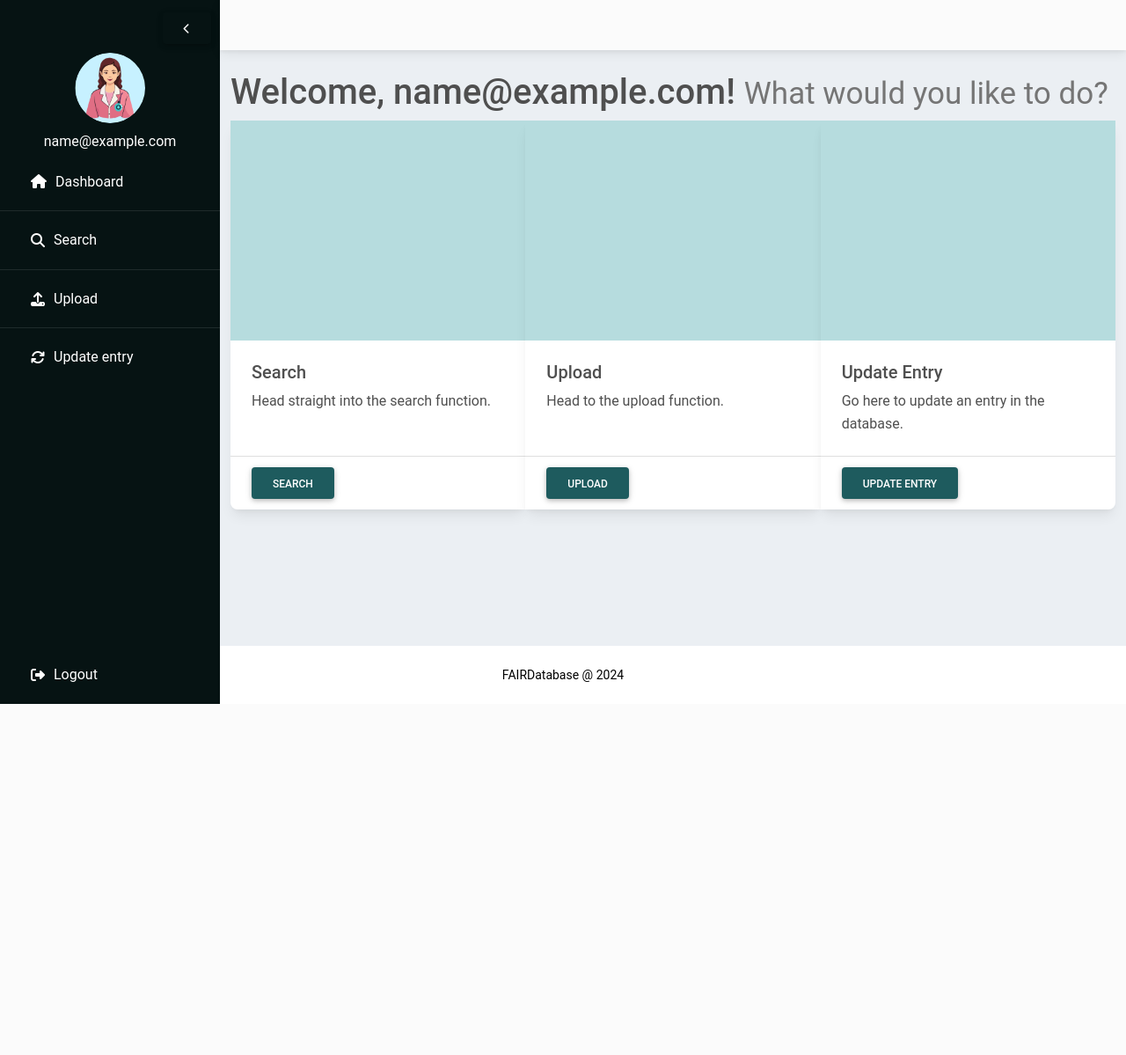
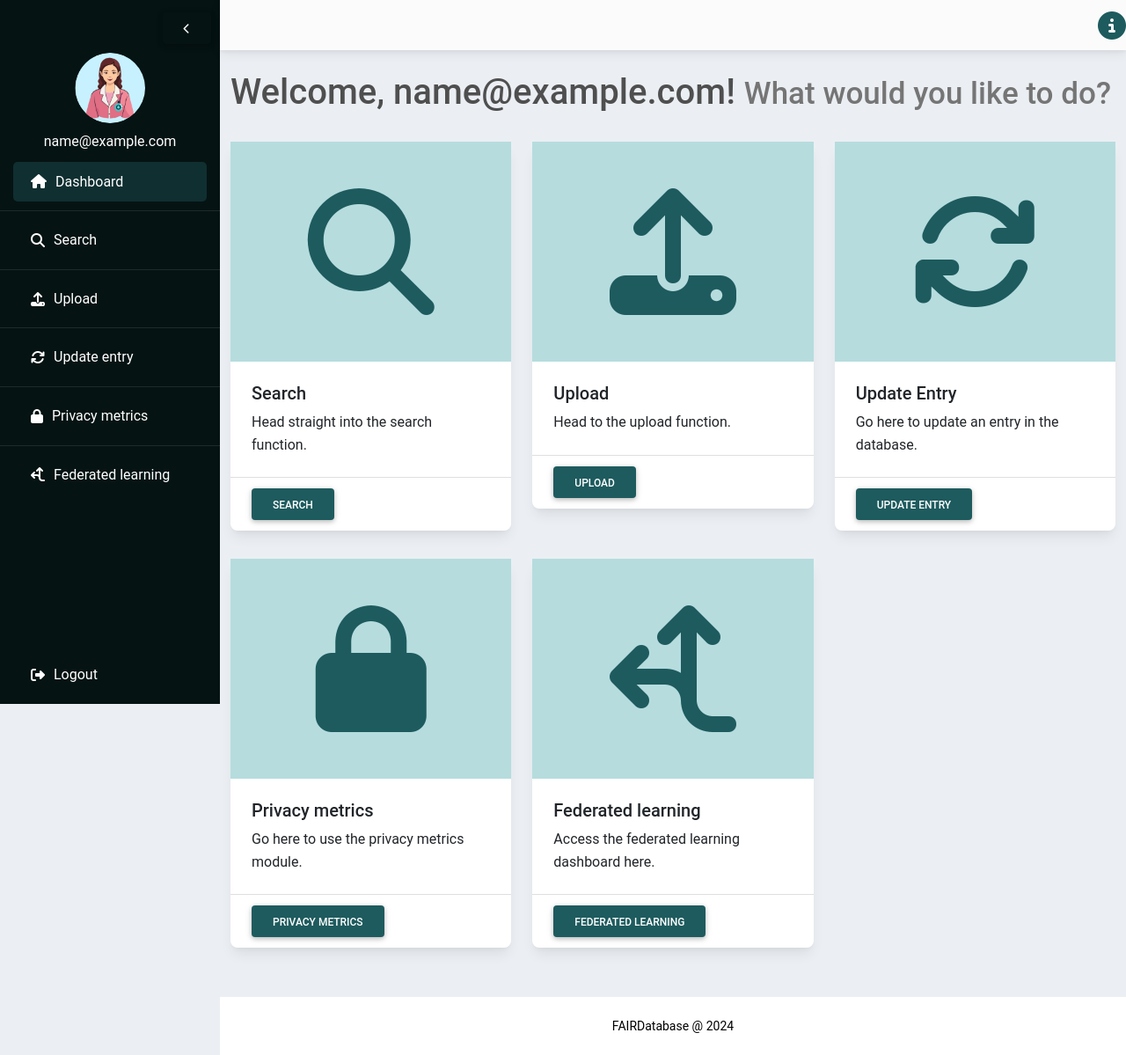
Before and after one commit to SheratonMV/FAIRDatabase, a Flask app: page /dashboard in a window 1280 px wide. Shown: the whole page at 88% size. Before the commit the page ends 800 px from the top, so only its background shows below. Run offline with Flask 3, Linux system fonts and the light colour scheme; the visitor is signed in with stand-in values (Sample User, id 1); some libraries are stand-ins or nearby versions.

Commit message:
Final large update
- Added federated learning and privacy metrics pages and routes
- added navigation indicators in sidebar
- added information icon and documentation page
- added input form upload

```diff
--- a/app.py
+++ b/app.py
@@ -95,7 +95,7 @@ def dashboard():
     if 'user' in session:
         user_email = session['email']
 
-        return render_template('dashboard.html', user_email=user_email)
+        return render_template('dashboard.html', user_email=user_email,current_path=request.path)
     else:
         return redirect('/')
 
@@ -108,9 +108,9 @@ def upload():
             uploaded_file = request.files['file']
 
             if uploaded_file.filename == '':
-                return render_template('upload.html', error_message='No file selected.', user_email=user_email)
+                return render_template('upload.html', error_message='No file selected.', user_email=user_email, current_path=request.path)
             elif not uploaded_file and uploaded_file.filename.endswith('.csv'):
-                return render_template('upload.html', error_message='Invalid file format. Please upload a .txt file.', user_email=user_email)
+                return render_template('upload.html', error_message='Invalid file format. Please upload a .txt file.', user_email=user_email, current_path=request.path)
 
             elif uploaded_file and uploaded_file.filename.endswith('.csv'):
                 upload_timer = time.time()
@@ -221,7 +221,7 @@ def upload():
 
                 return "File uploaded successfully."
         else:
-            return render_template('upload.html', user_email=user_email)
+            return render_template('upload.html', user_email=user_email, current_path=request.path)
     else:
         return redirect('/')
 
@@ -247,7 +247,7 @@ def search():
             # Render template with table names
             upload_timer = str(round(time.time() - upload_timer, 2))
             print(f"--- {upload_timer.replace('.', ',')[:5]} seconds, ")
-            return render_template('search.html', table_names=table_names, user_email=user_email)
+            return render_template('search.html', table_names=table_names, user_email=user_email, current_path=request.path)
 
         elif request.method == 'POST':
             if 'Download' not in request.form:
@@ -278,7 +278,8 @@ def search():
 
                 database_connection.close()
 
-                return render_template('search.html', search_results=search_results, search_term=search_term, table_names=table_names, user_email=user_email)
+                return render_template('search.html', search_results=search_results, search_term=search_term,
+                                       table_names=table_names, user_email=user_email, current_path=request.path)
             if 'Download' in request.form:
                 return redirect(url_for('display'))
 
@@ -419,7 +420,7 @@ def update():
             # query = f"UPDATE _realtime. SET {column_name} = ? WHERE rowid = {row_id}]"
             # f"SELECT column_name FROM information_schema.columns WHERE table_schema = '_realtime' AND table_name = '{table}'"
             # f"SELECT table_name, column_name FROM information_schema.columns WHERE column_name like '%{search_term[0]}%'"
-            return render_template("update.html", user_email = user_email)
+            return render_template("update.html", user_email = user_email, current_path=request.path)
     else:
         return redirect("/")
 
@@ -472,7 +473,7 @@ def table_preview():
         return render_template('table_preview.html', tables=tables_html, table_name=table_name, search_term=search_term,
                                stats_rows=stats_rows, stats_columns=stats_columns, metadata_stats=metadata_stats,
                                metadata_count = metadata_count, metadata_unique = metadata_unique, metadata_top = metadata_top,
-                               metadata_frequency = metadata_frequency, user_email = user_email)
+                               metadata_frequency = metadata_frequency, user_email = user_email, current_path=request.path)
 
 
 @app.route('/logout')
@@ -480,5 +481,32 @@ def logout():
     session.pop('user', None)
     return redirect('/')
 
+@app.route('/privacy_metrics')
+def privacy_metrics():
+    if 'user' in session:
+        user_email = session['email']
+
+        return render_template('privacy_metrics.html', user_email=user_email,current_path=request.path)
+    else:
+        return redirect('/')
+
+@app.route('/federated_learning')
+def federated_learning():
+    if 'user' in session:
+        user_email = session['email']
+
+        return render_template('federated_learning.html', user_email=user_email,current_path=request.path)
+    else:
+        return redirect('/')
+
+@app.route('/documentation')
+def documentation():
+    if 'user' in session:
+        user_email = session['email']
+
+        return render_template('documentation.html', user_email=user_email,current_path=request.path)
+    else:
+        return redirect('/')
+
 if __name__ == '__main__':
     app.run(debug=True)
--- a/static/script.js
+++ b/static/script.js
@@ -120,7 +120,9 @@ document.addEventListener('DOMContentLoaded', function () {
 function validateForm() {
     var reference = document.getElementById("reference").value;
     var description = document.getElementById("description").value;
+    var relational = document.getElementById("relational").value;
     var fileInput = document.getElementById("file-input");
+
     var filePath = fileInput.value;
     var allowedExtensions = /(\.csv)$/i;
 
@@ -137,6 +139,12 @@ function validateForm() {
     } else {
       $('#description-error').hide();
     }
+    if (relational === "") {
+      $('#relational-error').show();
+      return false;
+    } else {
+      $('#relational-error').hide();
+    }
 
     if (!filePath) {
       $('#file-error').show();
@@ -151,13 +159,12 @@ function validateForm() {
       return false;
     }
 
-    $('#myModal').modal('show');
+    $('#uploadModal').modal('show');
     return true;
   }
 
 // Close form and upload
   function uploadAndCloseForm() {
-
   var formData = new FormData($("#upload-form")[0]);
 
   $.ajax({
@@ -195,7 +202,7 @@ $(document).ready(function() {
 
 // Close upload form
 function closeUploadForm() {
-    $('#myModal').modal('hide');
+    $('#uploadModal').modal('hide');
 }
 
 
@@ -254,3 +261,10 @@ function downloadAndCloseSearchForm() {
     $('#searchModal').modal('hide');
   }, 200);
 }
+
+// Set focus search bar shortcut
+
+
+// Enable tooltips
+const tooltipTriggerList = document.querySelectorAll('[data-bs-toggle="tooltip"]')
+const tooltipList = [...tooltipTriggerList].map(tooltipTriggerEl => new bootstrap.Tooltip(tooltipTriggerEl))
--- a/static/styles.css
+++ b/static/styles.css
@@ -68,6 +68,21 @@
   border-color: #1E5B5E !important;
   border-width: 2px !important;
   box-shadow: inset 0 1px 1px rgba(0, 0, 0, 0.075), 0 0 8px rgba(0, 0, 0, 0.1) !important;
+}
+
+/* Navbar information icon */
+.navbar .info-icon {
+  font-size: 1.5rem;
+  color: #1E5B5E;
+  position: absolute;
+  right: 0.1px;
+  top: 50%;
+  transform: translateY(-50%);
+}
+@media (min-width: 992px) {
+  .navbar .info-icon {
+     font-size: 2rem;
+  }
 }
 
 /* Sticky footer */
@@ -165,6 +180,17 @@ body {
   width: 100%;
   height: 250px;
   background-color: #B6DCDE;
+  display: flex;
+  justify-content: center;
+  align-items: center;
+}
+
+.card-color-box i {
+  font-size: 900%;
+  color: #1E5B5E;
+  /* border: 5px solid #1E5B5E;
+  border-radius: 30%;
+  padding: 35px;  */
 }
 
 /* Progress bar */
--- a/templates/dashboard.html
+++ b/templates/dashboard.html
@@ -6,10 +6,14 @@
    <h1>Welcome, {{ user_email }}!
       <small class="text-muted">What would you like to do?</small>
    </h1>
-   <div></div>
-   <div class="card-group">
+   <div style="height:3vh;"></div>
+   <div class="container">
+      <div class="row">
+         <div class="col-md-4 mb-3">
             <div class="card">
-         <div class="card-color-box"></div>
+               <div class="card-color-box">
+                  <i class="fa-solid fa-magnifying-glass"></i>
+               </div>
                <div class="card-body">
                   <h5 class="card-title">Search</h5>
                   <p class="card-text">Head straight into the search function.</p>
@@ -18,8 +22,12 @@
                   <a href="\search" role="button" class="btn btn-primary-custom">Search</a>
                </div>
             </div>
+         </div>
+         <div class="col-md-4 mb-3">
             <div class="card">
-         <div class="card-color-box"></div>
+               <div class="card-color-box">
+                  <i class="fa-solid fa-upload"></i>
+               </div>
                <div class="card-body">
                   <h5 class="card-title">Upload</h5>
                   <p class="card-text">Head to the upload function. </p>
@@ -28,8 +36,12 @@
                   <a href="\upload" role="button" class="btn btn-primary-custom">Upload</a>
                </div>
             </div>
+         </div>
+         <div class="col-md-4 mb-3">
             <div class="card">
-         <div class="card-color-box"></div>
+               <div class="card-color-box">
+                  <i class="fa-solid fa-arrows-rotate"></i>
+               </div>
                <div class="card-body">
                   <h5 class="card-title">Update Entry</h5>
                   <p class="card-text">Go here to update an entry in the database.</p>
@@ -40,4 +52,40 @@
             </div>
          </div>
       </div>
+      <div class="row mt-3">
+         <div class="col-md-4 mb-3">
+            <div class="card">
+               <div class="card-color-box">
+                  <i class="fa-solid fa-lock"></i>
+               </div>
+               <div class="card-body">
+                  <h5 class="card-title">Privacy metrics</h5>
+                  <p class="card-text">Go here to use the privacy metrics module.</p>
+               </div>
+               <div class="card-footer">
+                  <a href="\privacy_metrics" role="button" class="btn btn-primary-custom">Privacy metrics</a>
+               </div>
+            </div>
+         </div>
+         <div class="col-md-4 mb-3">
+            <div class="card">
+               <div class="card-color-box">
+                  <i class="fa-solid fa-arrows-split-up-and-left"></i>
+               </div>
+               <div class="card-body">
+                  <h5 class="card-title">Federated learning</h5>
+                  <p class="card-text">Access the federated learning dashboard here.</p>
+               </div>
+               <div class="card-footer">
+                  <a href="\federated_learning" role="button" class="btn btn-primary-custom">Federated learning</a>
+               </div>
+            </div>
+         </div>
+         <div class="col-md-4 mb-3">
+            <!-- 6th card goes here -->
+         </div>
+      </div>
+   </div>
+
+<div style="height:5vh;"></div>
 {% endblock %}
--- a/templates/layout.html
+++ b/templates/layout.html
@@ -6,7 +6,7 @@
       <title>{% block title %}FAIRMicrobiome{% endblock %}</title>
       <link rel="shortcut icon" href="{{ url_for('static', filename='img/metahealth_small.png') }}">
       <!-- Bootstrap CSS, MDB CSS, Custom CSS, Font Awesome -->
-      <link rel="stylesheet" href="https://stackpath.bootstrapcdn.com/bootstrap/4.5.2/css/bootstrap.min.css" integrity="sha384-JcKb8q3iqJ61gNV9KGb8thSsNjpSL0n8PARn9HuZOnIxN0hoP+VmmDGMN5t9UJ0Z" crossorigin="anonymous" />
+      <link href="https://cdn.jsdelivr.net/npm/bootstrap@5.3.3/dist/css/bootstrap.min.css" rel="stylesheet" integrity="sha384-QWTKZyjpPEjISv5WaRU9OFeRpok6YctnYmDr5pNlyT2bRjXh0JMhjY6hW+ALEwIH" crossorigin="anonymous">
       <link rel="stylesheet" href="https://cdnjs.cloudflare.com/ajax/libs/font-awesome/4.7.0/css/font-awesome.min.css" />
       <link href="https://cdnjs.cloudflare.com/ajax/libs/mdb-ui-kit/3.6.0/mdb.min.css" rel="stylesheet" />
       <link rel="stylesheet" href="static/styles.css">
@@ -23,34 +23,46 @@
          </div>
          <ul class="navbar-nav flex-grow-1">
             <li class="nav-item">
-               <a class="nav-link active" aria-current="page" href="/dashboard">
+               <a class="nav-link" {% if current_path == '/dashboard' %} style="background-color: #102F31;" {% endif %} href="/dashboard">
                <i class="fa-solid fa-house"></i>
                <span class="sidebar-text">Dashboard</span>
                </a>
             </li>
             <li class="nav-item">
-               <a class="nav-link" href="/search">
+               <a class="nav-link" {% if current_path == '/search'%}style="background-color: #102F31;"{% endif %} {% if current_path == '/table_preview' %}style="background-color: #102F31;"{% endif %} href="/search">
                <i class="fas fa-search"></i>
                <span class="sidebar-text">Search</span>
                </a>
             </li>
             <li class="nav-item">
-               <a class="nav-link active" aria-current="page" href="/upload">
+               <a class="nav-link" {% if current_path == '/upload' %} style="background-color: #102F31;" {% endif %} href="/upload">
                <i class="fas fa-upload"></i>
                <span class="sidebar-text">Upload</span>
                </a>
             </li>
             <li class="nav-item">
-               <a class="nav-link active" aria-current="page" href="/update">
+               <a class="nav-link" {% if current_path == '/update' %} style="background-color: #102F31;" {% endif %} href="/update">
                <i class="fa-solid fa-arrows-rotate"></i>
                <span class="sidebar-text">Update entry</span>
+               </a>
+            </li>
+            <li class="nav-item">
+               <a class="nav-link" {% if current_path == '/privacy_metrics' %} style="background-color: #102F31;" {% endif %} href="/privacy_metrics">
+               <i class="fa-solid fa-lock"></i>
+               <span class="sidebar-text">Privacy metrics</span>
+               </a>
+            </li>
+            <li class="nav-item">
+               <a class="nav-link" {% if current_path == '/federated_learning' %} style="background-color: #102F31;" {% endif %} href="/federated_learning">
+               <i class="fa-solid fa-arrows-split-up-and-left"></i>
+               <span class="sidebar-text">Federated learning</span>
                </a>
             </li>
          </ul>
          <div class="mt-auto">
             <ul class="navbar-nav">
                <li class="nav-item">
-                  <a class="nav-link" data-toggle="modal" data-target="#logoutModal"><i class="fas fa-sign-out-alt"></i> <span class="sidebar-text">Logout</span></a>
+                  <a class="nav-link" data-bs-toggle="modal" data-bs-target="#logoutModal"><i class="fas fa-sign-out-alt"></i> <span class="sidebar-text">Logout</span></a>
                </li>
             </ul>
          </div>
@@ -69,7 +81,7 @@
                   Are you sure you want to logout?
                </div>
                <div class="modal-footer">
-                     <button type="button" class="btn btn-cancel-custom" data-dismiss="modal">Cancel</button>
+                  <button type="button" class="btn btn-cancel-custom" data-bs-dismiss="modal">Cancel</button>
                   <a href="\logout" class="btn btn-primary-custom ">Logout</a>
                </div>
             </div>
@@ -77,17 +89,17 @@
       </div>
       <!-- Page content -->
       <div class="main-content" id="page-content">
-
          <!-- Navbar -->
          <nav class="navbar navbar-expand-lg navbar-light bg-light">
-            <div class="container">
+            <div class="container position-relative">
                <div style="height: 40px;"></div>
-               <!-- <a class="navbar-brand me-2" href="\dashboard">
-               <img src="static/img/metahealth_small.png" height="50" alt="Metahealth Logo" loading="lazy" style="margin-top: -1px;" />
-               </a> -->
                <div class="collapse navbar-collapse" id="navbarSupportedContent"></div>
+               <a  data-bs-toggle="tooltip" data-bs-placement="bottom" {% if current_path != '/documentation' %} href="/documentation" data-bs-title="View documentation"{% endif %}>
+                  <i class="fa fa-info-circle info-icon" aria-hidden="true" {% if current_path == '/documentation' %} style="color: #70999C;" {% endif %} ></i>
+               </a>
             </div>
          </nav>
+
          <!-- Extended HTML goes here -->
          <div class="container mt-4">{% block content %} {% endblock %}</div>
       </div>
@@ -99,14 +111,12 @@
       </footer>
       {% block scripts %}
       <!-- Bootstrap JS and dependencies -->
-      <script src="https://code.jquery.com/jquery-3.3.1.slim.min.js" integrity="sha384-q8i/X+965DzO0rT7abK41JStQIAqVgRVzpbzo5smXKp4YfRvH+8abtTE1Pi6jizo" crossorigin="anonymous"></script>
-      <script src="https://cdn.jsdelivr.net/npm/popper.js@1.14.7/dist/umd/popper.min.js" integrity="sha384-UO2eT0CpHqdSJQ6hJty5KVphtPhzWj9WO1clHTMGa3JDZwrnQq4sF86dIHNDz0W1" crossorigin="anonymous"></script>
-      <script src="https://cdn.jsdelivr.net/npm/bootstrap@4.3.1/dist/js/bootstrap.min.js" integrity="sha384-JjSmVgyd0p3pXB1rRibZUAYoIIy6OrQ6VrjIEaFf/nJGzIxFDsf4x0xIM+B07jRM" crossorigin="anonymous"></script>
+      <script src="https://code.jquery.com/jquery-3.6.0.min.js"></script>
+      <script src="https://cdn.jsdelivr.net/npm/bootstrap@5.3.3/dist/js/bootstrap.bundle.min.js" integrity="sha384-YvpcrYf0tY3lHB60NNkmXc5s9fDVZLESaAA55NDzOxhy9GkcIdslK1eN7N6jIeHz" crossorigin="anonymous"></script>
       <!-- MDB JS, Font Awesome JS, Custom JS -->
       <script type="text/javascript" src="https://cdnjs.cloudflare.com/ajax/libs/mdb-ui-kit/3.6.0/mdb.min.js"></script>
       <script src="https://kit.fontawesome.com/f09ae2d1c7.js" crossorigin="anonymous"></script>
       <script src="static/script.js"></script>
-      <script src="https://code.jquery.com/jquery-3.6.0.min.js"></script>
       {% endblock %}
    </body>
 </html>
--- a/templates/search.html
+++ b/templates/search.html
@@ -38,11 +38,9 @@
    </div>
    {% if search_term and not search_results %}
    <br>
-   <div class="alert custom-alert-warning alert-dismissible fade show" role="alert">
+   <div class="alert alert-warning alert-dismissible fade show" role="alert">
       No results found for: <strong>{{ search_term }}</strong>.
-      <button type="button" class="close" data-dismiss="alert" aria-label="Close" style="outline: none;">
-      <span aria-hidden="true">&times;</span>
-      </button>
+      <button type="button" class="btn-close" data-bs-dismiss="alert" aria-label="Close"></button>
    </div>
    {% endif %}
    {% if table_names and (not search_term or not search_results) %}
--- a/templates/update.html
+++ b/templates/update.html
@@ -16,7 +16,7 @@
                            <div class="input-group-prepend">
                               <span class="input-group-text" id="basic-addon1">Row ID</span>
                            </div>
-                           <textarea class="form-control" name="row_id" aria-label="With textarea" id="row_id" placeholder="Row ID" rows="3" required style="height: 40px;"></textarea>
+                           <textarea class="form-control" name="row_id" aria-label="With textarea" id="row_id" placeholder="Row ID" rows="3" required ></textarea>
                            <div class="invalid-feedback" id="row_id-error" style="display: none;">Please enter a row id</div>
                         </div>
                         <br>
@@ -27,7 +27,7 @@
                            <div class="input-group-prepend">
                               <span class="input-group-text" id="basic-addon2">Column name</span>
                            </div>
-                           <textarea class="form-control" name="column_name" aria-label="With textarea" id="column_name" placeholder="Column name" required style="height: 40px;"></textarea>
+                           <textarea class="form-control" name="column_name" aria-label="With textarea" id="column_name" placeholder="Column name" required ></textarea>
                            <div class="invalid-feedback" id="column_name-error" style="display: none;">Please enter a column name</div>
                         </div>
                         <br>
@@ -37,7 +37,7 @@
                            <div class="input-group-prepend">
                               <span class="input-group-text" id="basic-addon3">New value</span>
                            </div>
-                           <textarea class="form-control" name="new_value" aria-label="With textarea" id="new_value" placeholder="New value" required style="height: 40px;"></textarea>
+                           <textarea class="form-control" name="new_value" aria-label="With textarea" id="new_value" placeholder="New value" required ></textarea>
                            <div class="invalid-feedback" id="new_value-error" style="display: none;">Please enter a new value</div>
                         </div>
                         <br>
```
Also changed, not shown: templates/documentation.html (added, +9 -0 lines), templates/federated_learning.html (added, +9 -0 lines), templates/privacy_metrics.html (added, +8 -0 lines), templates/upload.html (+12 -4 lines), 3 other files. Lines whose indentation alone changed are shown as unchanged.
